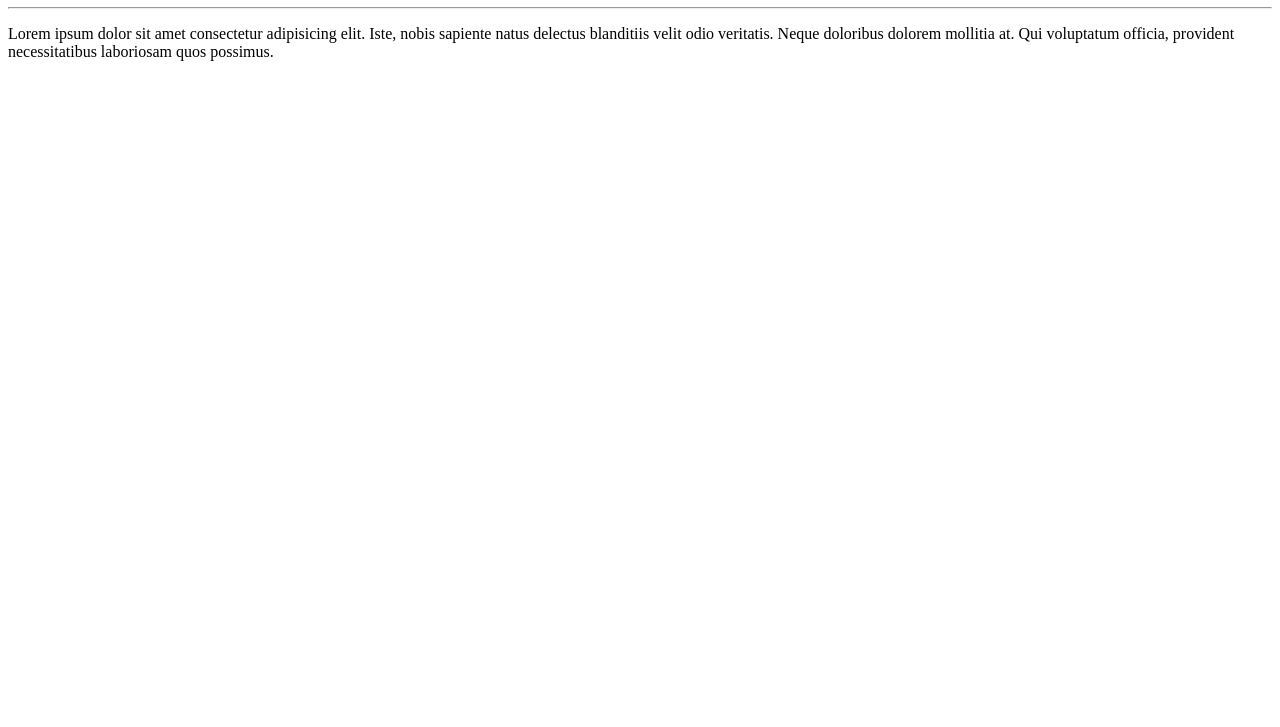
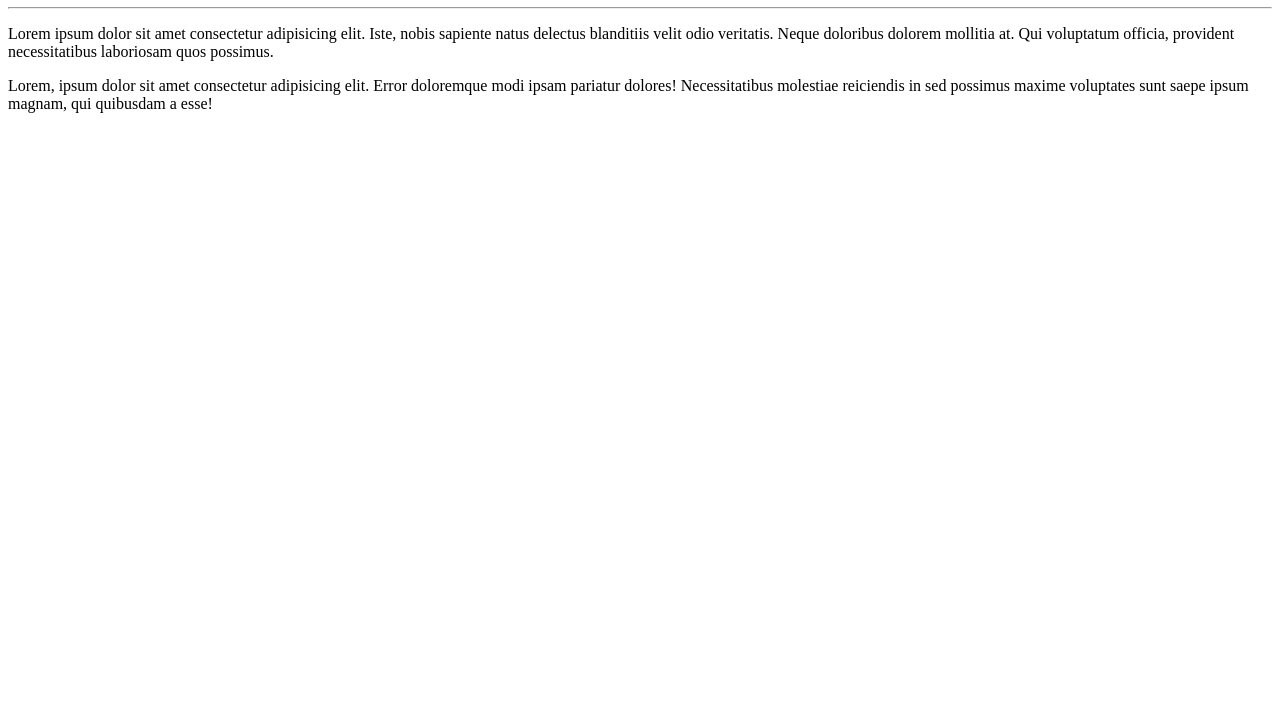
Before and after one commit to Lu1zEdu4rdo/MyProject, a plain HTML site: page site-teste/index.html in a window 1280 px wide. Shown: the part 73-800 px from the top of the page. Drawn offline with Linux system fonts and the light colour scheme.

Commit message:
Adicionei um paragrafo

```diff
--- a/site-teste/index.html
+++ b/site-teste/index.html
@@ -10,5 +10,6 @@
     <h1>My Project</h1>
     <hr>
     <p>Lorem ipsum dolor sit amet consectetur adipisicing elit. Iste, nobis sapiente natus delectus blanditiis velit odio veritatis. Neque doloribus dolorem mollitia at. Qui voluptatum officia, provident necessitatibus laboriosam quos possimus.</p>
+    <p>Lorem, ipsum dolor sit amet consectetur adipisicing elit. Error doloremque modi ipsam pariatur dolores! Necessitatibus molestiae reiciendis in sed possimus maxime voluptates sunt saepe ipsum magnam, qui quibusdam a esse!</p>
 </body>
 </html>
```
